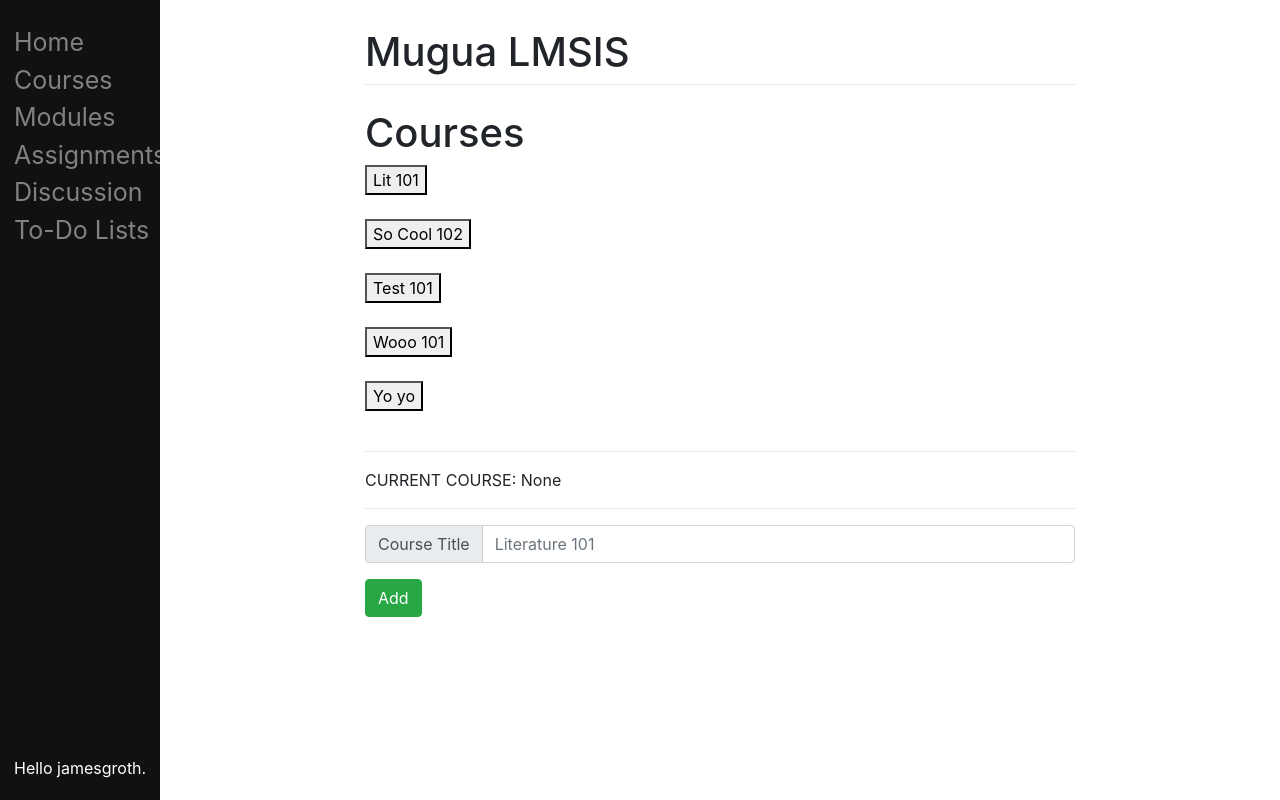
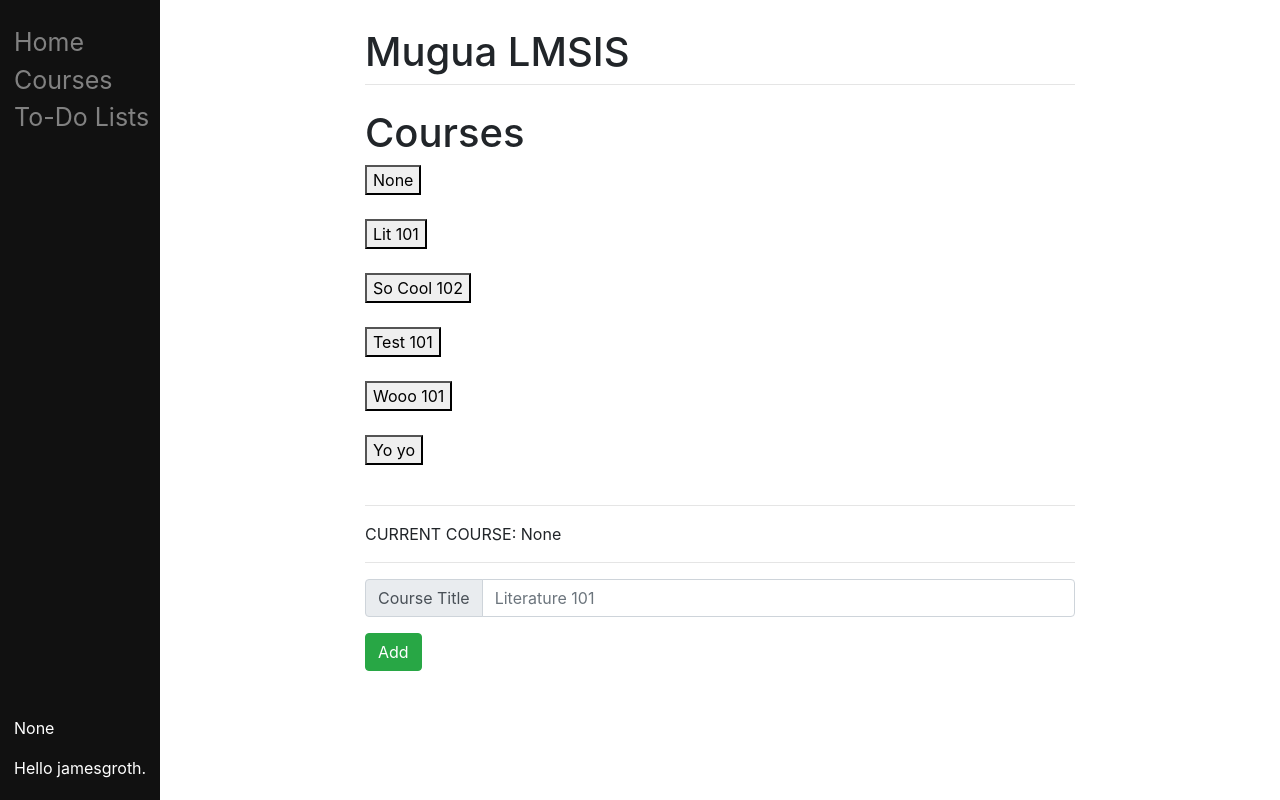
Before and after one commit to stoneneedle/muguademo, a Django app: page /courses/ in a window 1280 px wide. Run offline with Django 4.2, Linux system fonts and the light colour scheme; a user stored in the database is signed in; data comes from the database, SQL or seed files in the repository; both versions use the stored data as it was after the commit.

Commit message:
Added logic for base template to not display module/assignments/discussions unless a course is set. Added a 'none' button to courses template to show this logic.

```diff
--- a/mugua/main/templates/main/base.html
+++ b/mugua/main/templates/main/base.html
@@ -17,13 +17,17 @@
         <div class="p-1">
             <a href="/">Home</a>
             <a href="/courses">Courses</a>
-            <a href="/modules">Modules</a>
-            <a href="/assignments">Assignments</a>
-            <a href="/discuss">Discussion</a>
+            {% if request.session.current_course != 'None' %}
+                <a href="/modules">Modules</a>
+                <a href="/assignments">Assignments</a>
+                <a href="/discuss">Discussion</a>
+            {% endif %}
             <a href="/tdl">To-Do Lists</a>
+
         </div>
         {% if user.is_authenticated %}
         <div class="mt-auto p-1 userinfo">
+            <p>{{request.session.current_course}}</p>
             <p>Hello {{user.get_username}}.</p>
         </div>
         {% endif %}
--- a/mugua/main/templates/main/courses.html
+++ b/mugua/main/templates/main/courses.html
@@ -7,9 +7,13 @@
 {% if not teacherscourse.all %}
 <p>No courses yet.</p>
 {% else %}
-    {% for course in teacherscourse.all %}
-        <form method="POST" action="#">{% csrf_token %}<button type="submit" name="changeCurrentCourse" value="{{course.title}}">{{course.title}}</button></form><br />
-    {% endfor %}
+    <form method="POST" action="#">
+        {% csrf_token %}
+        <button type="submit" name="changeCurrentCourse" value="None">None</button><br /><br />
+        {% for course in teacherscourse.all %}
+            <button type="submit" name="changeCurrentCourse" value="{{course.title}}">{{course.title}}</button><br /><br />
+        {% endfor %}
+    </form>
 {% endif %}
 
 <hr />
```
Also changed, not shown: mugua/db.sqlite3.
